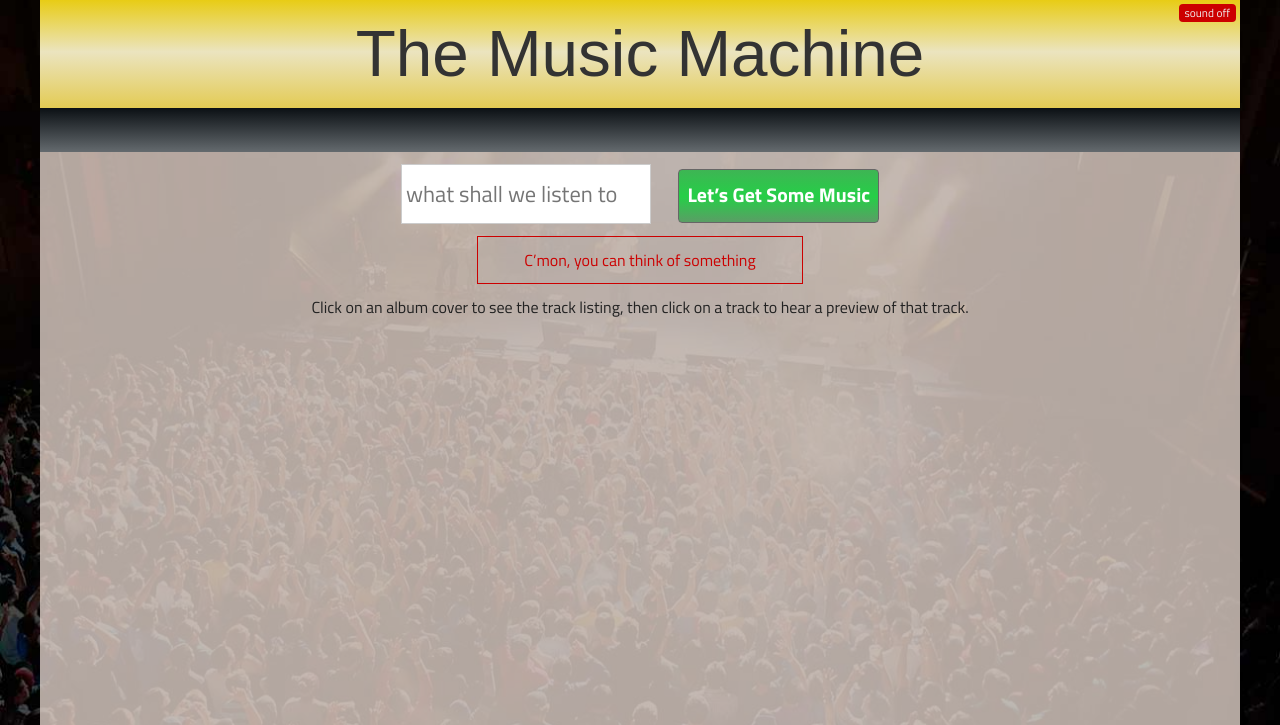
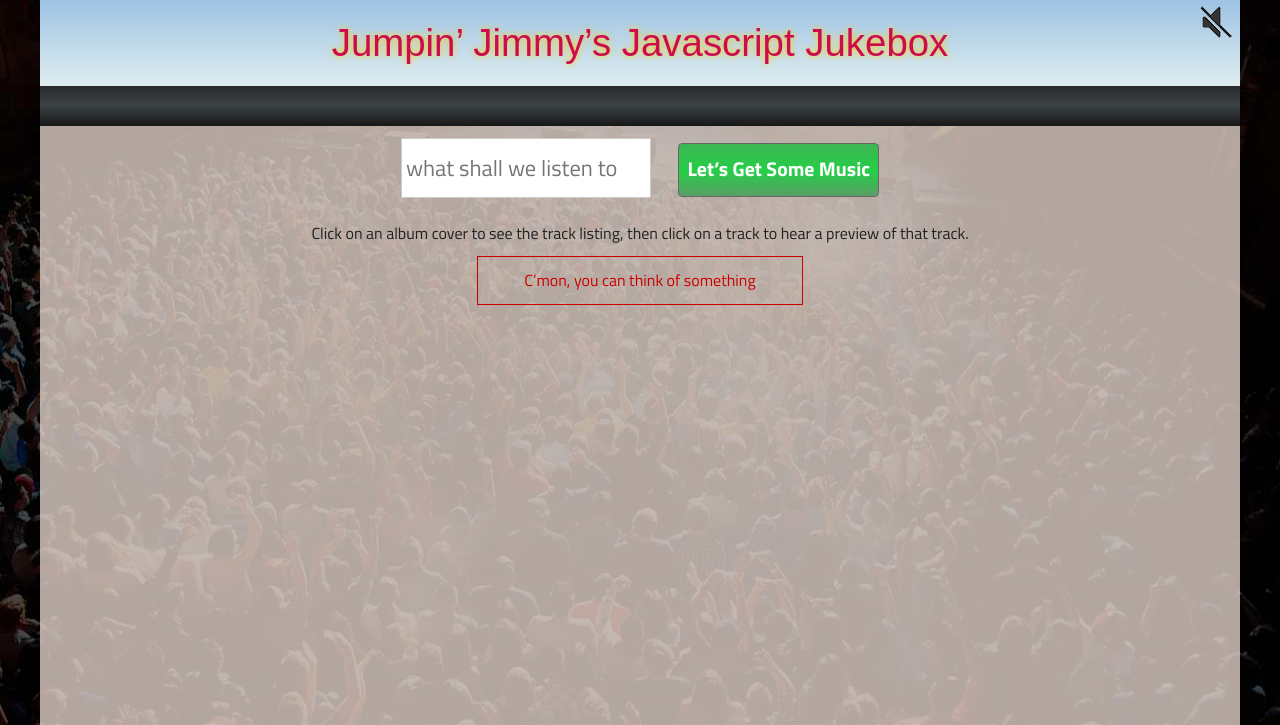
Before and after one commit to mangonyc/mangonyc.github.io, a plain HTML site: page index.html in a window 1280 px wide. Both pictures are taken after a click on the button "Let’s Get Some Music". Shown: the top 725 px of the page. Drawn offline with nearby package versions, Linux system fonts and the light colour scheme; no server answers; a web font is replaced by a local one.

Commit message:
fixed css stylings, add functionality to let the rest of the album play through from wherever the user clicks

```diff
--- a/css/main.css
+++ b/css/main.css
@@ -121,23 +121,24 @@ header {
         linear,
         left top,
         left bottom,
-        color-stop(0, #E8CC15),
-        color-stop(0.48, #EBE4BF),
-        color-stop(1, #E3CB54)
+        color-stop(0, #9DC2E3),
+        color-stop(1, #DFEEF0)
     );
-    background-image: -o-linear-gradient(bottom, #E8CC15 0%, #EBE4BF 48%, #E3CB54 100%);
-    background-image: -moz-linear-gradient(bottom, #E8CC15 0%, #EBE4BF 48%, #E3CB54 100%);
-    background-image: -webkit-linear-gradient(bottom, #E8CC15 0%, #EBE4BF 48%, #E3CB54 100%);
-    background-image: -ms-linear-gradient(bottom, #E8CC15 0%, #EBE4BF 48%, #E3CB54 100%);
-    background-image: linear-gradient(to bottom, #E8CC15 0%, #EBE4BF 48%, #E3CB54 100%);
+    background-image: -o-linear-gradient(bottom, #9DC2E3 0%, #DFEEF0 100%);
+    background-image: -moz-linear-gradient(bottom, #9DC2E3 0%, #DFEEF0 100%);
+    background-image: -webkit-linear-gradient(bottom, #9DC2E3 0%, #DFEEF0 100%);
+    background-image: -ms-linear-gradient(bottom, #9DC2E3 0%, #DFEEF0 100%);
+    background-image: linear-gradient(to bottom, #9DC2E3 0%, #DFEEF0 100%);
     color: #333;
-    padding: 8px 0;
+    padding: 16px 0;
 }
 h1 {
-    font-size: 4.1em;
+    font-size: 2.4em;
     margin: 0;
     font-weight: 400;
     font-family: 'Sonsie One', sans-serif;
+    color: #cb0c4f;
+    text-shadow: 0 0 6px #fc0;
 }
 
 .msg {
@@ -147,6 +148,7 @@ h1 {
     text-align: center;
     margin: 12px auto;
     width: 300px;
+    border: 1px solid #c00;
 }
 
 #search {
@@ -163,7 +165,7 @@ h1 {
 }
 
 #search p {
-    margin: 0;
+    margin: 24px 0 0 0;
 }
 
 
@@ -197,9 +199,6 @@ h1 {
     background: linear-gradient(to bottom,  #fefcea 0%,#f1da36 100%); /* W3C, IE10+, FF16+, Chrome26+, Opera12+, Safari7+ */
     filter: progid:DXImageTransform.Microsoft.gradient( startColorstr='#fefcea', endColorstr='#f1da36',GradientType=0 ); /* IE6-9 */
 
-}
-#search p {
-    margin: 4px 0;
 }
 
 #the-pics {
@@ -238,7 +237,7 @@ h1 {
     line-height: 1.1em;
     text-align: center;
     margin: 14px 0 0 0;
-    font-weight: 400;
+    font-weight: 700;
     font-family: 'Titillium Web',sans-serif;
 }
 
@@ -264,7 +263,6 @@ li:hover {
     content: url(../img/pause-icon.png);
 }
 #mute {
-    background-color: #c00;
     border: 0px solid #666d6e;
     border-radius: 4px;
     color: #efefef;
@@ -273,8 +271,21 @@ li:hover {
     right: 4px;
     font-size: .71em;
 }
+#mute {
+    background-image: url(../img/mute-icon.png);
+    background-position: 0 0;
+    border-radius: 4px;
+    color: #efefef;
+    width: 36px;
+    height: 36px;
+    position: absolute;
+    top: 4px;
+    right: 4px;
+    font-size: .71em;
+}
 #mute:hover{
-    background-color: #555;
+    /*background-color: #555;*/
+    background-position: 35px 0px;
 }
 .testly {
     position: relative;
@@ -316,9 +327,6 @@ li:hover {
     border-bottom-left-radius: 6px;
     font-family: 'Titillium Web',sans-serif;
     cursor: pointer;
-    /*border-bottom-color: #c00;*/
-    /*box-shadow: 0 0 6px #333;*/
-    /*margin: 0 auto;*/
 }
 
 .flippy:hover {
@@ -329,29 +337,34 @@ li:hover {
 .nowplay {
     background-color: #666;
     padding: 8px 0;
-    font-size: 1.1em;
+    font-size: 1.0em;
+    line-height: 1.2em;
     width: 100%;
     color: #fff;
     text-align: left;
-    min-height: 28px;
+    min-height: 24px;
     position: relative;
     background-image: -webkit-gradient(
         linear,
         left top,
         left bottom,
-        color-stop(0, #0B1014),
-        color-stop(1, #646A6E)
+        color-stop(0, #292929),
+        color-stop(0.47, #3C4347),
+        color-stop(1, #171717)
     );
-    background-image: -o-linear-gradient(bottom, #0B1014 0%, #646A6E 100%);
-    background-image: -moz-linear-gradient(bottom, #0B1014 0%, #646A6E 100%);
-    background-image: -webkit-linear-gradient(bottom, #0B1014 0%, #646A6E 100%);
-    background-image: -ms-linear-gradient(bottom, #0B1014 0%, #646A6E 100%);
-    background-image: linear-gradient(to bottom, #0B1014 0%, #646A6E 100%);
+    background-image: -o-linear-gradient(bottom, #292929 0%, #3C4347 47%, #171717 100%);
+    background-image: -moz-linear-gradient(bottom, #292929 0%, #3C4347 47%, #171717 100%);
+    background-image: -webkit-linear-gradient(bottom, #292929 0%, #3C4347 47%, #171717 100%);
+    background-image: -ms-linear-gradient(bottom, #292929 0%, #3C4347 47%, #171717 100%);
+    background-image: linear-gradient(to bottom, #292929 0%, #3C4347 47%, #171717 100%);
 
 }
 .nptext {
     color: #fc0;
     font-weight: 700;
+}
+.titletext {
+    color: #a1d2e7;
 }
 
 footer {
--- a/index.html
+++ b/index.html
@@ -3,7 +3,7 @@
     <head>
         <meta charset="utf-8">
         <meta http-equiv="x-ua-compatible" content="ie=edge">
-        <title>The Music Machine</title>
+        <title>JUKEBOX</title>
         <meta name="description" content="">
         <meta name="viewport" content="width=device-width, initial-scale=1">
         <link href='https://fonts.googleapis.com/css?family=Titillium+Web:400,700' rel='stylesheet' type='text/css'>
@@ -17,19 +17,19 @@
 
         <div id="wrapper">
             <header>
-                <h1>The Music Machine</h1>
+                <h1>Jumpin’ Jimmy’s Javascript Jukebox</h1>
             </header>
 
             <div class="nowplay">
             </div>
 
-            <button id="mute">sound off</button>
+            <div id="mute"></div>
 
 
             <div id="search">
                 <input type="text" placeholder="what shall we listen to" id="mySearch">
                 <button id="myButt">Let’s Get Some Music</button>
-                <div class="msg"></div>
+
 
                  <p>Click on an album cover to see the track listing, then click on a track to hear a preview of that track.</p>
 
--- a/js/main.js
+++ b/js/main.js
@@ -1,31 +1,26 @@
 // declare the audio variable here so you can stop the music from anywhere
 var myAudio;
+var msgBox = $('<div class="msg">');
 // Everything happens in one main function, that function is instantiated upon the button click
 function getMusic() {
     var trackPlaying = $('.nowplay')
-    trackPlaying.html('');
     var picslist = $('#the-pics')
-    var msg = $('.msg')
-
-    msg.empty().css('border', 'none');
-
     var query = $('#mySearch').val();
     var url = 'https://api.spotify.com/v1/search';
-
     if (query == '') {
-        msg.css('border', '1px solid #c00')
-        msg.html('C’mon, you can think of something')
+        msgBox.html('C’mon, you can think of something');
+        $('#search').append(msgBox);
     } else {
         picslist.empty();
     }
-// This is the main API call, utilizing the value of the search input field as its query
+    // This is the main API call, utilizing the value of the search input field as its query
     $.ajax({
             url: url,
             data: {
                 q: query,
                 type: 'album'
             },
-            // for each artist we are going to dig down to extract the albums, their titles, their cover images-using [1] which is the middle picture available at 300px wide. We create DOM elements for each and append them to a div on the page
+            // for each artist we are going to dig down to extract the albums, titles, tracklist  and the cover images-using [1] which is the middle picture available at 300px wide. We create DOM elements for each and append them to a div on the page
             success: function(artist) {
                     var albums = artist.albums.items;
                     albums.forEach(function(album) {
@@ -38,7 +33,6 @@ function getMusic() {
                         var $newTitle = $('<h3>');
                         picslist.append($newDiv);
                         $newDiv.data('albumlink', album.href);
-
                         $newDiv.append(itemContainer);
                         // This GSAP code sets the album divs to an opacity of 0, and a scale of 2x, so they come in from larger and fade in.
                         TweenMax.set($newDiv, {
@@ -49,6 +43,7 @@ function getMusic() {
                         itemContainer.append(theCover);
                         itemContainer.data('albumlink', album.href);
                         $newDiv.append($newTitle)
+                        $newTitle.data('albumtitle', album.name);
                         // This GSAP code takes the divs with album covers and titles in them, and rotates the divs into the page.
                         TweenMax.staggerTo($('.indiv-album'), 1, {
                             opacity: 1,
@@ -75,7 +70,7 @@ function getMusic() {
         console.log("turn album");
         var topAlbum = $album.parent().parent()
         var trackItems = $('.mytracks , .flippy');
-        trackItems.remove();
+        trackItems.fadeOut(0);
         //  find all the albums except the one you flipped
         var restOfAlbums = topAlbum.siblings().find('.g-flip');
         // set all the rest of the albums to 0° before turning so that only one album is turned at a time
@@ -104,6 +99,7 @@ function getMusic() {
         $album = $album.parent().parent();
         $album.addClass('tracksOpen');
         var tracklistUrl = $album.data('albumlink');
+        var albumTitle = $album.find('h3');
         var $itemContainer = $album.find('.containr')
         var tracklist = $('<ul class="mytracks">')
 
@@ -119,7 +115,9 @@ function getMusic() {
                     var trackname = track.name;
                     var listenUrl = track.preview_url;
                     var $newLi = $('<li class="track-name">');
+                    $newLi.data('nextlink', track.preview_url)
                     $newLi.html(trackname);
+                    var $nextLi = $newLi.next();
                     // set the track names opacity to 0, so they can fade in.
                     TweenMax.set($newLi, {
                         opacity: 0
@@ -128,18 +126,25 @@ function getMusic() {
                     tracklist.append($newLi);
                     $itemContainer.append(tracklist);
                     // This GSAP fades in the tracknames right after one another.
-                    TweenMax.staggerTo($('.track-name'), .5, {
+                    TweenMax.staggerTo($('.track-name'), .15, {
                         opacity: 1,
                         scale: 1,
                         ease: Power3.easeIn
                     }, .076);
                     $itemContainer.data('tracklink', listenUrl);
+
+
                     //  Create a click event for each track name to play/pause it.
                     $newLi.on('click', function(e) {
                         // create a class to add to atrack when played to identify it later to be turned off.
-                        var playingTrack = 'playing'
+                        var playingTrack = 'playing';
+                        var nextTrack = $(this).next();
+                        var lastTrack = $(this).last();
+                        var $newTitle = albumTitle.data('albumtitle')
+                        console.log('spitzo', $newTitle);
                         var target = e.target;
-                        trackPlaying.html('<marquee behavior="scroll" scrolldelay="60" width="100%" direction="left"><span class="nptext">NOW PLAYING: </span>' + trackname + '</marquee>');
+                        var nextUrl = $newLi.next().data('nextlink');
+                        trackPlaying.html('<marquee behavior="scroll" scrolldelay="60" width="100%" direction="left"><span class="nptext">NOW PLAYING: </span>' + '<span class="titletext">' + $newTitle + ': ' + '</span>' + trackname + '</marquee>');
                         if (target !== null) {
                             // Check to see if the track is playing already by class name, if it is, pause it becuase you are playing a new track.
                             if ($(this).hasClass('playing')) {
@@ -150,18 +155,25 @@ function getMusic() {
                                 // otherise the track exists already- we should pause that too, most likely clicking on the same track to pause it.
                                 if (myAudio) {
                                     myAudio.pause();
-                                    console.log('my second pause');
+                                    console.log('my same song pause');
                                 }
-                                console.log('play it');
                                 // Create a new audio object now, and assign it the preview url and play it, add the "playing" class
                                 myAudio = new Audio(listenUrl)
                                 myAudio.play();
                                 target.classList.add(playingTrack);
+
                                 myAudio.addEventListener('ended', function() {
                                     target.classList.remove(playingTrack);
+                                    if (nextTrack) {
+                                        nextTrack.trigger('click');
+                                    } else {
+                                        console.log('that was the last track');
+                                    };
                                 });
+
                                 myAudio.addEventListener('pause', function() {
                                     target.classList.remove(playingTrack);
+                                    trackPlaying.html('');
                                 });
                             }
                         }
@@ -173,10 +185,8 @@ function getMusic() {
 
                 function flipButton() {
                     var $albumImg = $album.find('.g-flip');
-                    console.log('flip button function clicked');
                     flipBtn.remove();
                     tracklist.fadeOut(200, function() {
-                        console.log('tracklist removed');
                         TweenMax.to($albumImg, 2, {
                             rotationY: 0,
                             transformPerspective: 1800,
@@ -188,27 +198,21 @@ function getMusic() {
             // console.log('track list ran');
     } //end of getTracklist
 
-};// end getMusic function
+}; // end getMusic function
 
-$('#myButt').on('click', function () {
-    if (myAudio) {
-        $('.nowplay').html('');
-        myAudio.pause();
-    }
+$('#myButt').on('click', function() {
+    msgBox.remove();
     getMusic();
 });
 
-$('#mySearch').keypress(function(event){
-    if(event.keyCode == 13){
-        if (myAudio) {
-            $('.nowplay').html('');
-            myAudio.pause();
-        }
+$('#mySearch').keypress(function(event) {
+    if (event.keyCode == 13) {
+        msgBox.remove();
         getMusic();
-        }
+    }
+});
 
-    })
-$('#mute').on('click', function () {
+$('#mute').on('click', function() {
     if (myAudio) {
         $('.nowplay').html('');
         myAudio.pause();
```
Also changed, not shown: img/mute-icon.png (added).
